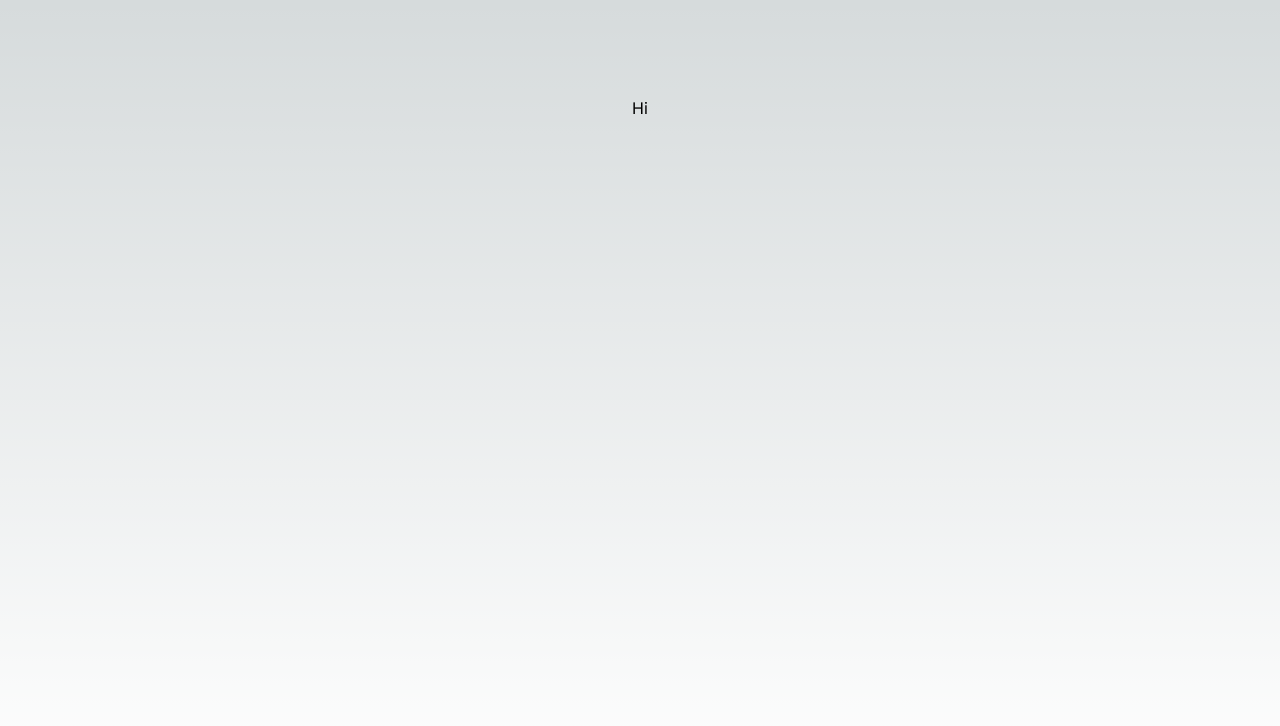
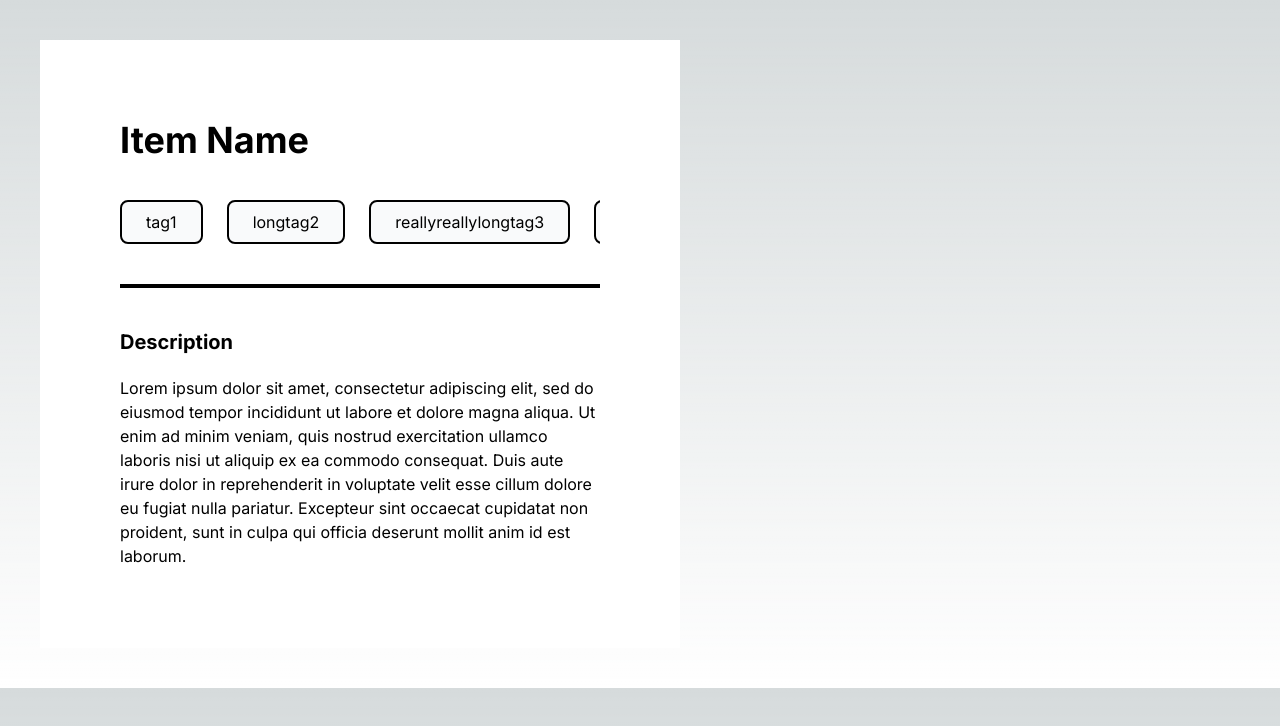
Before and after one commit to JumboCode/theatre-at-first, a Next.js app: page /item-detail-test in a window 1280 px wide. Shown: the top 726 px of the page. Built offline with nearby package versions, Linux system fonts and the light colour scheme.

Commit message:
Worked on Single Item Detail
Co-authored-by: o.b. bello <bell-oh@users.noreply.github.com>

```diff
--- a/src/app/item-detail-test/page.tsx
+++ b/src/app/item-detail-test/page.tsx
@@ -1,8 +1,39 @@
 
-export default function itemDetailTest() {
+interface itemDetailProps {
+  name: string,
+  tags: string[],
+  description: string,
+}
+
+export default function itemDetailTest(name: string, tags: string[], description: string) {
+
+  name = "Item Name";
+  tags = ["tag1", "longtag2", "reallyreallylongtag3", "tag4"];
+  description = "Lorem ipsum dolor sit amet, consectetur adipiscing elit, sed do eiusmod tempor incididunt ut labore et dolore magna aliqua. Ut enim ad minim veniam, quis nostrud exercitation ullamco laboris nisi ut aliquip ex ea commodo consequat. Duis aute irure dolor in reprehenderit in voluptate velit esse cillum dolore eu fugiat nulla pariatur. Excepteur sint occaecat cupidatat non proident, sunt in culpa qui officia deserunt mollit anim id est laborum."
+
   return (
-    <main className="flex min-h-screen flex-col items-center justify-between p-24">
-        Hi
+    <main className="">
+      <div className="flex flex-col gap-10 items-left p-20 m-10 bg-white w-[50%]">
+        <div className="text-4xl font-bold">
+          {name}
+        </div>
+        <div className="flex flex-row gap-6 overflow-scroll">
+          {tags.map((tag) => (
+            <div key={tag} className="border-2 border-black rounded-lg px-6 py-2 bg-gray-50">
+              <p>{tag}</p>
+            </div>
+          ))}
+        </div>
+        <div className="bg-black w-[100%] h-px border-2 border-black">
+
+        </div>
+        <div>
+          <div className="text-xl font-bold mb-5">
+            Description
+          </div>
+          {description}
+        </div>
+      </div>
     </main>
   )
 }
--- a/src/db/schema.ts
+++ b/src/db/schema.ts
@@ -22,7 +22,7 @@ export const accessLevel = pgEnum("access_level", ["admin", "user", "viewer"]);
 export const updateType = pgEnum("update_type", ["location", "other"]);
 
 /*
-* Definig the shape of the `users` table, which holds all the info about users:
+* Defining the shape of the `users` table, which holds all the info about users:
 * Their name, emmil, and what type of user they are. The `.notNull()` function
 * indicates that this value must be assigned (it can't be what you might think
 * of as an empty cell in the table).
```
